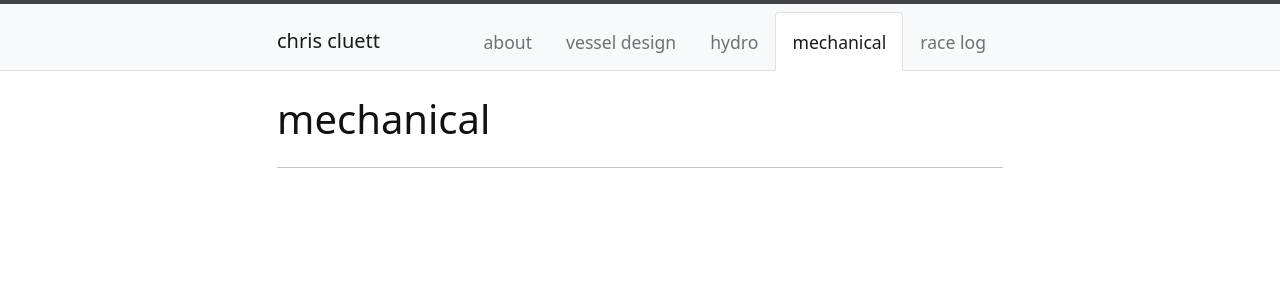
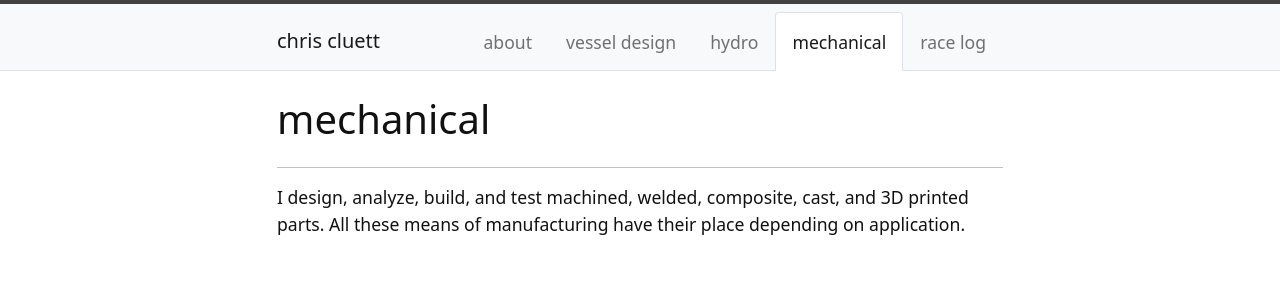
Before and after one commit to ccluett/website, a Jekyll site: the page built from content/3-mechanical.md, in a window 1280 px wide. Shown: the top 300 px of the page. Built offline with Jekyll 4.4.1, drawn with Linux system fonts in a browser that asks for light colours.

Commit message:
Update 3-mechanical.md

```diff
--- a/content/3-mechanical.md
+++ b/content/3-mechanical.md
@@ -4,3 +4,5 @@ nav: true
 ---
 
 --------
+
+I design, analyze, build, and test machined, welded, composite, cast, and 3D printed parts. All these means of manufacturing have their place depending on application.
```
